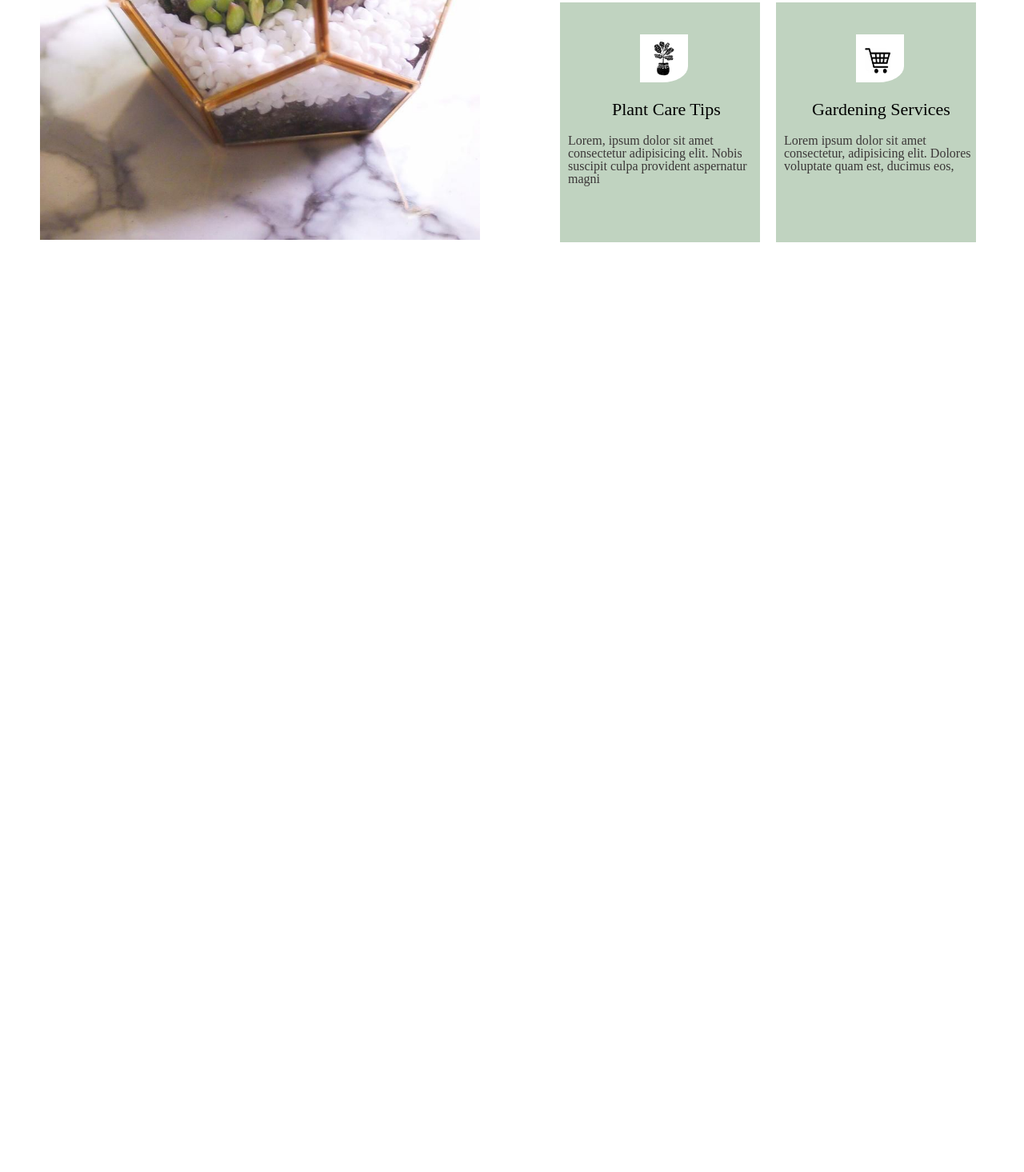
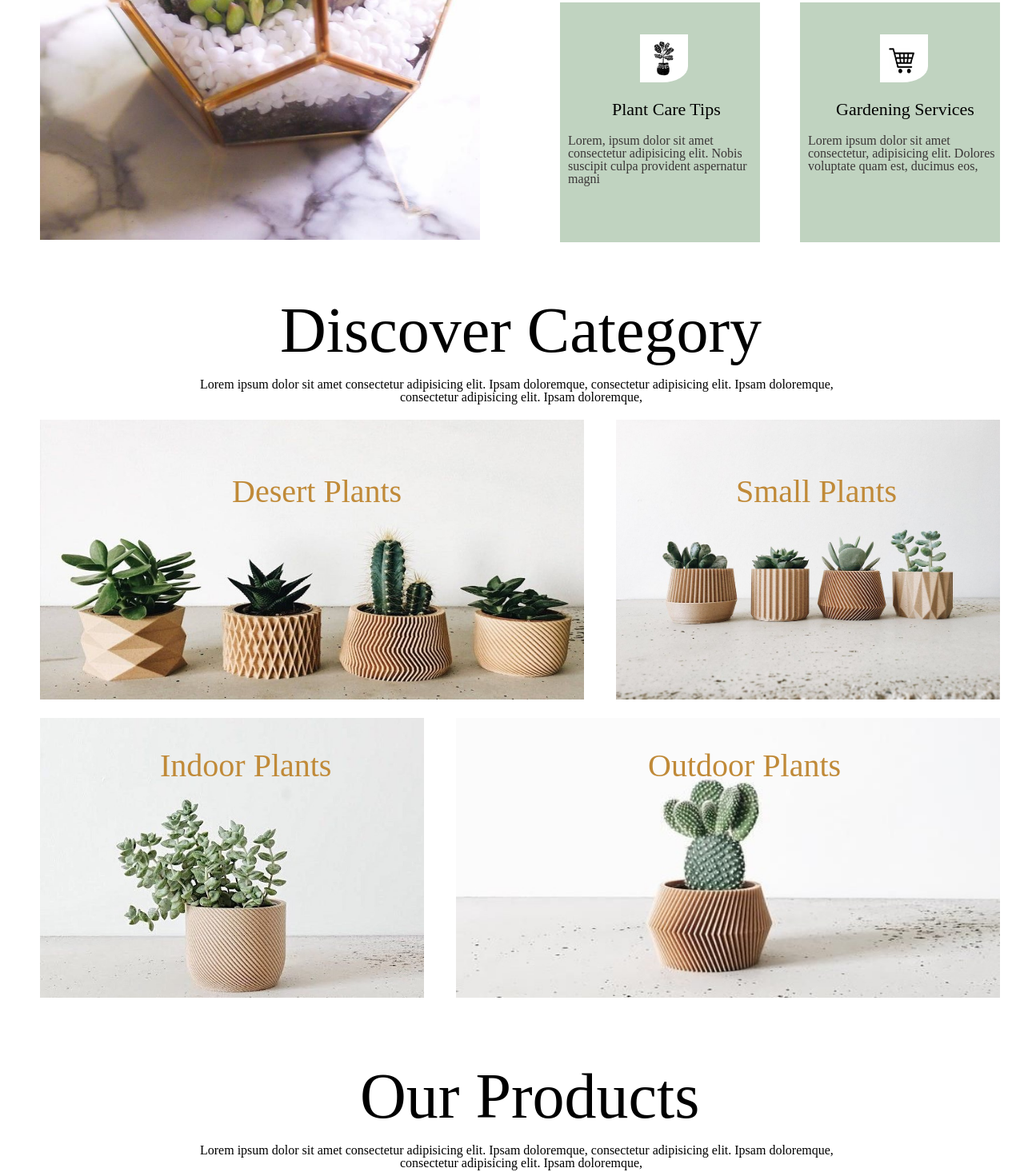
Before and after one commit to khmaladze-tiko/final-project, a website: page index.html in a window 1280 px wide. Shown: the part 2150-3616 px from the top of the page at 80% size. Before the commit the page ends 2473 px from the top, so only its background shows below. Drawn offline with Linux system fonts and the light colour scheme.

Commit message:
add new box

```diff
--- a/index.html
+++ b/index.html
@@ -103,7 +103,6 @@
                         </div>
                     </div>
                 </div>
-                <div class="clear"></div>
             </section>
             <section class="section3">
                 <div>
@@ -141,6 +140,57 @@
                     </div>
                 </div>
             </section>
+            <section class="section4">
+                <div>
+                    <h2 class="category">Discover Category</h2>
+                    <h3 class="category-text">Lorem ipsum dolor sit amet consectetur adipisicing elit. Ipsam doloremque, consectetur adipisicing elit. Ipsam doloremque,</h3>
+                    <h3 class="category-text2">consectetur adipisicing elit. Ipsam doloremque,</h3>
+                </div>
+                <div class="flex">
+                    <div class="relative4-1">
+                        <img class="big-plant1" src="./pic/desert.jpg" alt="desert">
+                        <h4>Desert Plants</h4>
+                    </div>
+                    <div class="relative4-2" >
+                        <img class="small-plant" src="./pic/small.jpg" alt="smallplant">
+                        <h4>Small Plants</h4>
+                    </div>
+                </div>
+                <div class="flex">
+                    <div class="relative4-3" >
+                        <img class="small-plant" src="./pic/indoor.jpg" alt="indoorplant">
+                        <h4>Indoor Plants</h4>
+                    </div>
+                    <div class="relative4-4">
+                        <img class="big-plant1" src="./pic/out.jpg" alt="outdoorplant">
+                        <h4>Outdoor Plants</h4>
+                    </div>
+                </div>
+            </section>
+            <section class="section5">
+                <div>
+                    <h2 class="category2">Our Products</h2>
+                    <h3 class="category-text">Lorem ipsum dolor sit amet consectetur adipisicing elit. Ipsam doloremque, consectetur adipisicing elit. Ipsam doloremque,</h3>
+                    <h3 class="category-text2">consectetur adipisicing elit. Ipsam doloremque,</h3>
+                </div>
+                <div class="flex">
+                    <div>
+                        <img class="products" src="./pic/tiger.png" alt="tiger-plant">
+                        <h2 class="plant-name">Tiger Thorns</h2>
+                        <h3 class="price">$60.00</h3>
+                    </div>
+                    <div>
+                        <img class="products" src="./pic/oasis.jpg" alt="oasis-plant">
+                        <h2 class="plant-name">Oasis Bloom</h2>
+                        <h3 class="price">$60.00</h3>
+                    </div>
+                    <div>
+                        <img class="products" src="./pic/caca.jpg" alt="caca-plant">
+                        <h2 class="plant-name">Cacli Caca</h2>
+                        <h3 class="price">$60.00</h3>
+                    </div>
+                </div>
+            </section>
         </div>
     </div>
 </body>
--- a/scss/main/page1.scss
+++ b/scss/main/page1.scss
@@ -251,4 +251,95 @@ body {
 .flex {
     display: flex;
     padding-top: 20px;
+    justify-content: space-between;
 }
+.section4{
+    padding-top: 50px;
+}
+.category {
+    font-size: $fontsize04;
+    padding-left: $size03;
+}
+.category-text{
+    font-size: $fontsize02;
+    padding-top: 20px;
+    padding-left: $size02;
+}
+.category-text2 {
+    font-size: $fontsize02;
+    padding-left: 450px;
+}
+.big-plant1 {
+    width: 680px;
+    height: 350px;
+}
+.small-plant {
+    width: 480px;
+    height: 350px;
+}
+.relative4-1 {
+    position: relative;
+    h4 {
+        position: absolute;
+        top: 70px;
+        left: 240px;
+        font-size: $fontsize07;
+        color: rgb(192, 138, 56);
+    }
+}
+.relative4-2 {
+    position: relative;
+    h4 {
+        position: absolute;
+        top: 70px;
+        left: 150px;
+        font-size: $fontsize07;
+        color: rgb(192, 138, 56);
+    }
+}
+.relative4-3 {
+    position: relative;
+    h4 {
+        position: absolute;
+        top: 40px;
+        left: 150px;
+        font-size: $fontsize07;
+        color: rgb(192, 138, 56);
+    }
+}
+.relative4-4 {
+    position: relative;
+    h4 {
+        position: absolute;
+        top: 40px;
+        left: 240px;
+        font-size: $fontsize07;
+        color: rgb(192, 138, 56);
+    }
+}
+.section5 {
+    padding-top: 50px;
+    div {
+        padding-top: 30px;
+
+    }
+}
+.category2 {
+    font-size: $fontsize04;
+    padding-left: 400px;
+}
+.products {
+    width: 360px;
+    height: 420px;
+}
+.plant-name {
+    font-size: $fontsize03;
+    padding-top: 30px;
+    padding-left: 130px;
+}
+.price {
+    font-size: $fontsize06;
+    padding-top: 20px;
+    padding-left:150px ;
+    color: blue;
+}
```
Also changed, not shown: pic/caca.jpg (added), pic/desert.jpg (added), pic/indoor.jpg (added), pic/oasis.jpg (added), pic/out.jpg (added), pic/small.jpg (added), pic/tiger.png (added), styles/main.css.
